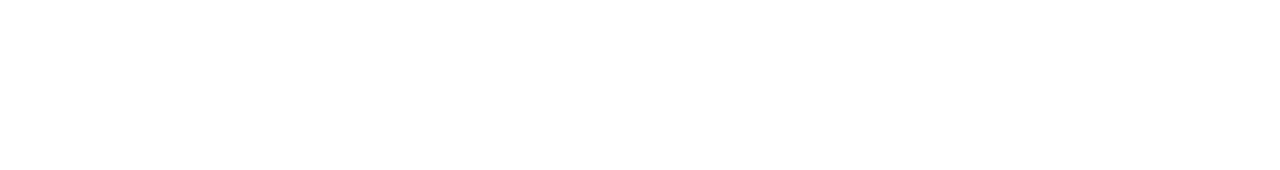
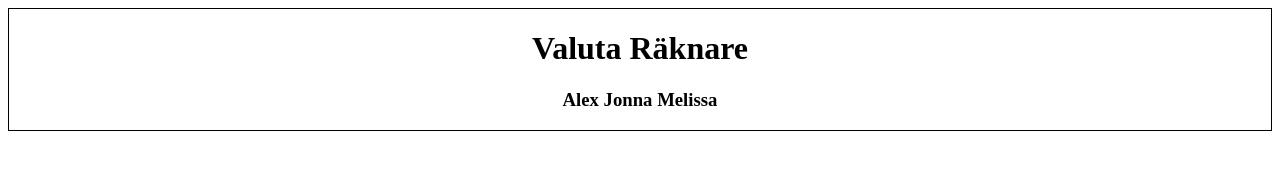
Before and after one commit to Jonnao/Valuta, a plain HTML site: page index.html in a window 1280 px wide. Drawn offline with Linux system fonts and the light colour scheme.

Commit message:
css ocksåå

```diff
--- /dev/null
+++ b/index.css
@@ -0,0 +1,4 @@
+#head {
+	border: 1px solid #000;
+	text-align: center;
+}
--- a/index.html
+++ b/index.html
@@ -3,8 +3,13 @@
 	<title>Valuta</title>
 		<meta charset="UTF-8">
 		<script src="index.js"></script>
+		<link rel="stylesheet" href="index.css">
 	</head>
 	<body>
+		<div id="head">
+			<h1> Valuta Räknare </h1>
+			<h3> Alex Jonna Melissa<h3>
+		</div>
 
 
 	</body>
```
